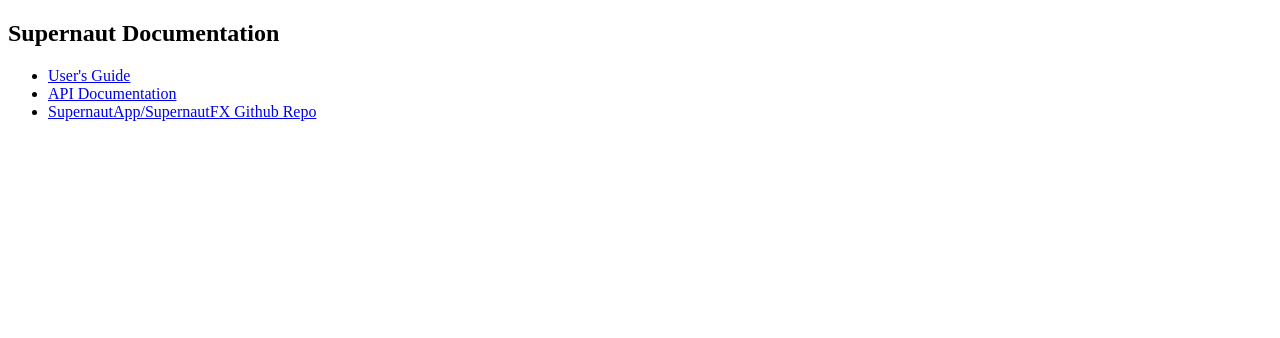
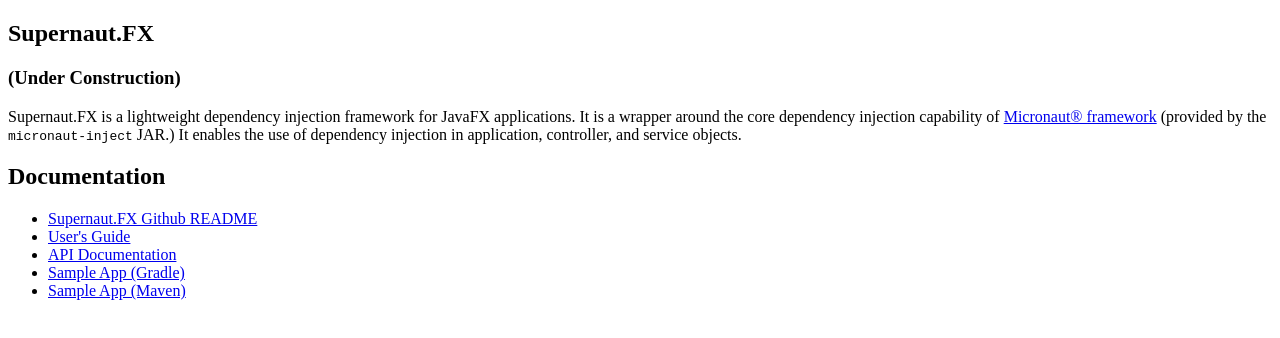
Before and after one commit to SupernautApp/supernautapp.github.io, a plain HTML site: page index.html in a window 1280 px wide. Drawn offline with Linux system fonts and the light colour scheme.

Commit message:
Add an intro paragraph and links to the Sample app repos

```diff
--- a/index.html
+++ b/index.html
@@ -5,11 +5,19 @@
   <title>SupernautApp</title>
 </head>
 <body>
-<h2>Supernaut Documentation</h2>
+<h2>Supernaut.FX</h2>
+<h3>(Under Construction)</h3>
+<p>
+Supernaut.FX is a lightweight dependency injection framework for JavaFX applications. It is a wrapper around the core dependency injection capability of <a href="https://micronaut.io">Micronaut® framework</a> (provided by the <code>micronaut-inject</code> JAR.) It enables the use of dependency injection in application, controller, and service objects.
+</p>
+
+<h2>Documentation</h2>
 <ul>
+  <li><a href="https://github.com/SupernautApp/SupernautFX#readme">Supernaut.FX Github README</a></li>
   <li><a href="https://www.supernaut.app/SupernautFX/supernaut-user-guide.html">User's Guide</a></li>
   <li><a href="https://www.supernaut.app/SupernautFX/apidoc/">API Documentation</a></li>
-  <li><a href="https://github.com/SupernautApp/SupernautFX">SupernautApp/SupernautFX Github Repo</a></li>
+  <li><a href="https://github.com/SupernautApp/supernaut-fx-sample-gradle">Sample App (Gradle)</a></li>
+  <li><a href="https://github.com/SupernautApp/supernaut-fx-sample-maven">Sample App (Maven)</a></li>
 </ul>
 </body>
 </html>
```
